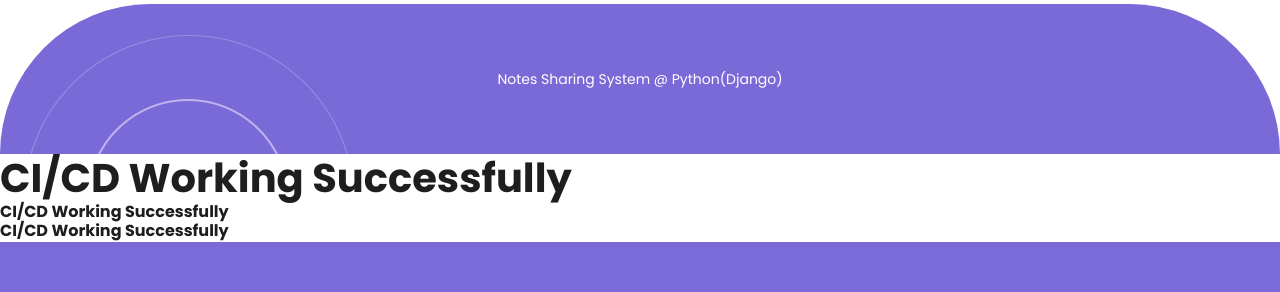
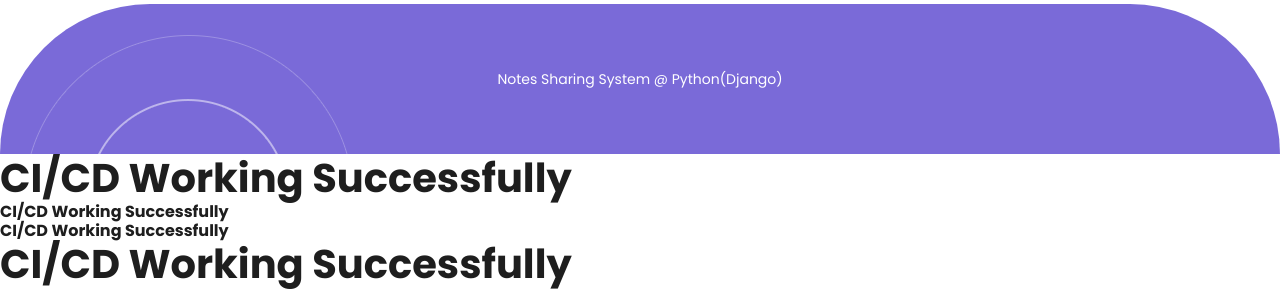
Before and after one commit to manoj-991/django-notes-sharing-system, a Django app: page / in a window 1280 px wide. Shown: the part 1579-1871 px from the top of the page. Before the commit the page ends 1821 px from the top, so only its background shows below. Run offline with Django 5.2, Linux system fonts and the light colour scheme; some libraries are stand-ins or nearby versions.

Commit message:
fixed github actions path 2

```diff
--- a/nss/notessharing/templates/index.html
+++ b/nss/notessharing/templates/index.html
@@ -150,6 +150,7 @@ https://templatemo.com/tm-586-scholar
 <h1>CI/CD Working Successfully</h1>
 <h6>CI/CD Working Successfully</h6>
 <h6>CI/CD Working Successfully</h6>
+<h1>CI/CD Working Successfully</h1>
 
   </body>
 </html>
```
